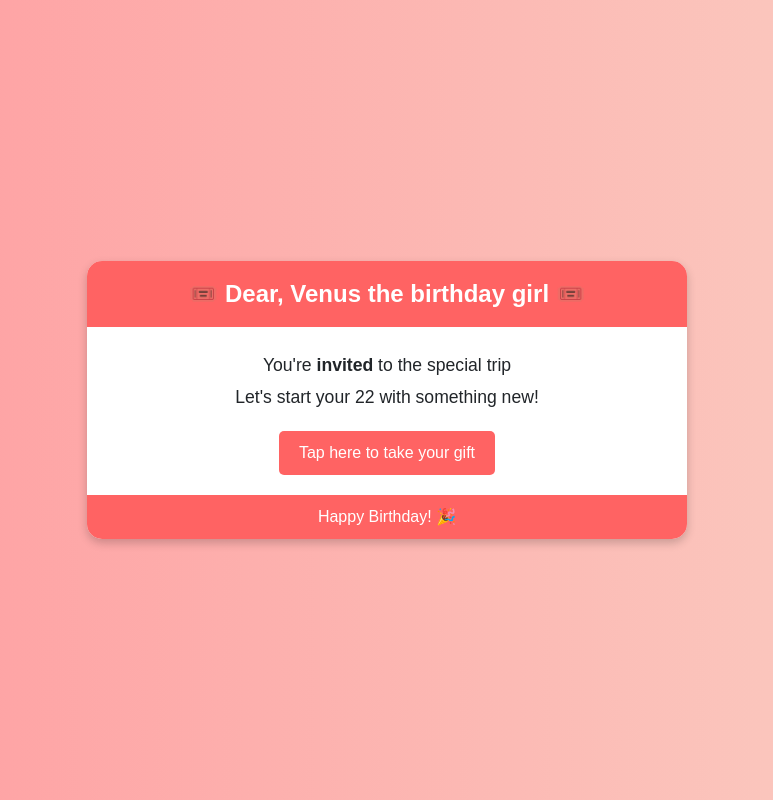
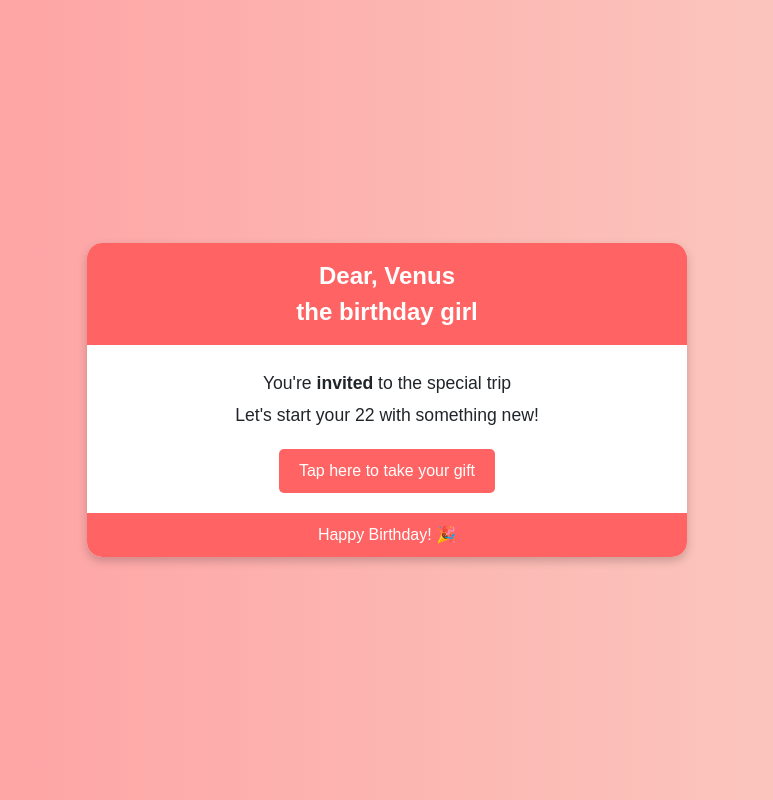
Before and after one commit to KevinAnantha/ticket, a plain HTML site: page ticket.html in a window 1280 px wide. Shown: the whole page, without its empty margins (253-1026 px from the left). Drawn offline with nearby package versions, Linux system fonts and the light colour scheme.

Commit message:
fix ticket heading

```diff
--- a/ticket.html
+++ b/ticket.html
@@ -61,7 +61,7 @@
 <body>
     <div class="ticket text-center">
         <div class="ticket-header">
-            🎟️ Dear, Venus the birthday girl 🎟️
+            Dear, Venus<br>the birthday girl
         </div>
         <div class="ticket-body">
             <p>You're <strong>invited</strong> to the special trip</p>
```
